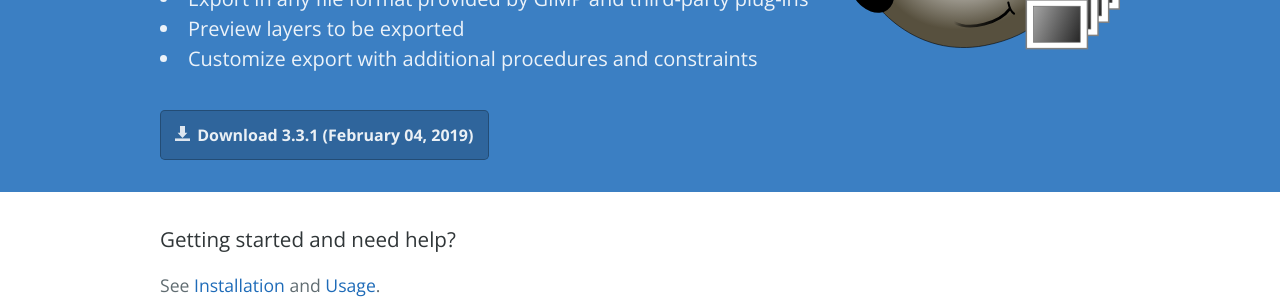
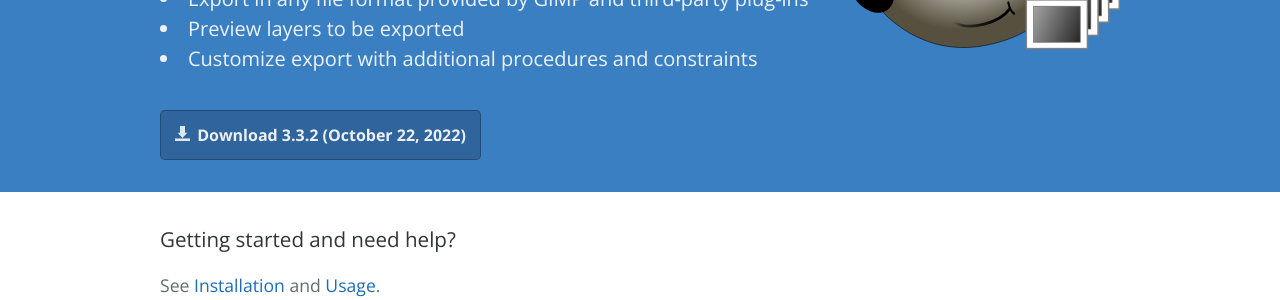
Before and after one commit to kamilburda/gimp-export-layers, a Jekyll site: the page built from index.md, in a window 1280 px wide. Shown: the part 251-551 px from the top of the page. Built offline with Jekyll 4.4.1, drawn with Linux system fonts in a browser that asks for light colours.

Commit message:
Fix old config entries

```diff
--- a/_config.yml
+++ b/_config.yml
@@ -8,8 +8,8 @@
 copyright_years: "2013-2022"
 
 plugin_name: "export_layers"
-plugin_version: "3.3.1"
-plugin_version_release_date: "February 04, 2019"
+plugin_version: "3.3.2"
+plugin_version_release_date: "October 22, 2022"
 download_zip_suffix: ".zip"
 sections_url: "/sections/"
 license_remote_url: "blob/main/LICENSE"
```
